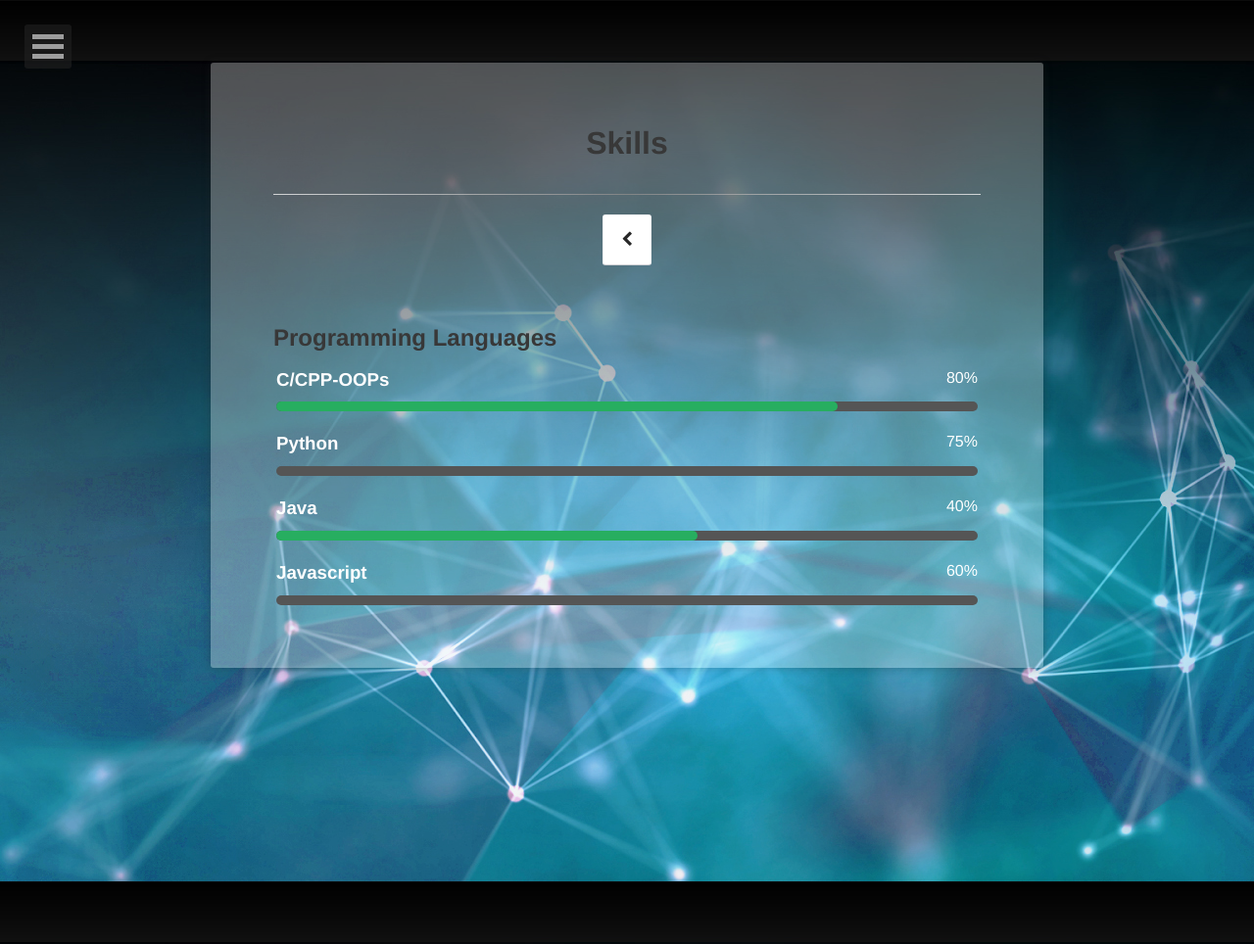
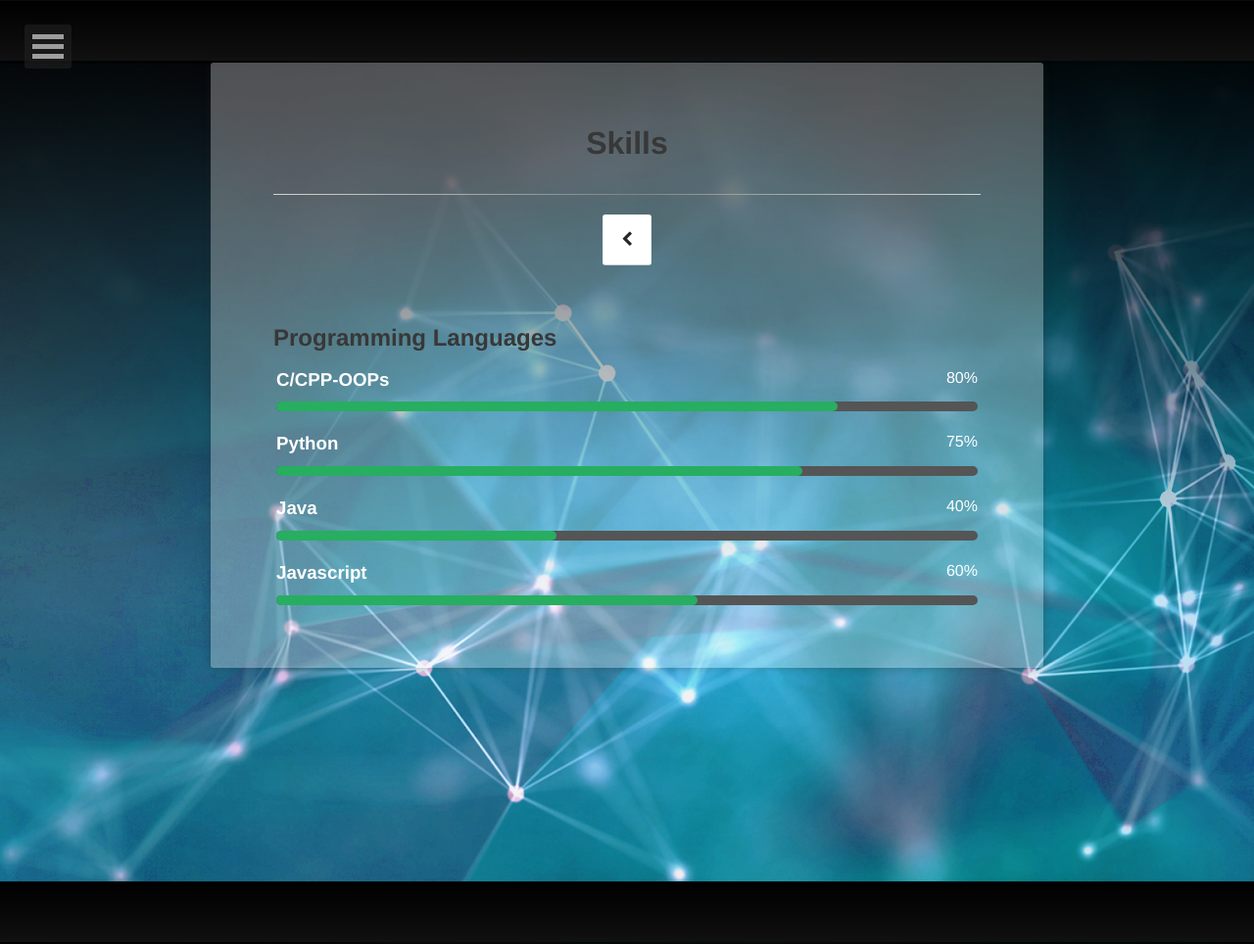
Before and after one commit to nalinraut/nalinraut.github.io, a Jekyll site: the page built from skills/index.md, in a window 1280 px wide. Shown: the whole page at 98% size. Built offline with Jekyll 4.4.1, drawn with Linux system fonts in a browser that asks for light colours.

Commit message:
Added progress bar

```diff
--- a/_sass/progress.scss
+++ b/_sass/progress.scss
@@ -29,13 +29,6 @@ $animation-delay: .7s;
   -webkit-box-sizing: border-box;
   box-sizing: border-box;
 }
-
-// html,body{
-//   background: $background-color;
-//   width: 100%;
-//   height: 100%;
-//   font-family: $font-family;
-// }
 
 .skills-bar-container{
   ul {
@@ -124,16 +117,16 @@ $animation-delay: .7s;
 .progressgreen{background-color:$green;}
 
 @-webkit-keyframes progress-cpp{0%{width: 0%;} 100%{ width: 80%;}}
-@-webkit-keyframes progress-python{0%{width: 0%;} 100%{ width: 70%;}}
+@-webkit-keyframes progress-python{0%{width: 0%;} 100%{ width: 75%;}}
 @-webkit-keyframes progress-java{0%{width: 0%;} 100%{ width: 40%;}}
 @-webkit-keyframes progress-javascript{0%{width: 0%;} 100%{ width: 60%;}}
 
 @-moz-keyframes progress-cpp{0%{width: 0%;} 100%{ width: 80%;}}
-@-moz-keyframes progress-python{0%{width: 0%;} 100%{ width: 70%;}}
+@-moz-keyframes progress-python{0%{width: 0%;} 100%{ width: 75%;}}
 @-moz-keyframes progress-java{0%{width: 0%;} 100%{ width: 40%;}}
 @-moz-keyframes progress-javascript{0%{width: 0%;} 100%{ width: 60%;}}
 
 @keyframes progress-cpp{0%{width: 0%;} 100%{ width: 80%;}}
-@keyframes progress-python{0%{width: 0%;} 100%{ width: 70%;}}
+@keyframes progress-python{0%{width: 0%;} 100%{ width: 75%;}}
 @keyframes progress-java{0%{width: 0%;} 100%{ width: 40%;}}
 @keyframes progress-javascript{0%{width: 0%;} 100%{ width: 60%;}}
--- a/skills/index.md
+++ b/skills/index.md
@@ -25,7 +25,7 @@ comments: false
       <span class="percent" id="python-pourcent"></span>
     </div>
     <div class="bar-container">
-      <span class="progressbar progressgreen" id="progress-css"></span>
+      <span class="progressbar progressgreen" id="progress-python"></span>
     </div>
   </li>
 
@@ -35,7 +35,7 @@ comments: false
       <span class="percent" id="java-pourcent"></span>
     </div>
     <div class="bar-container">
-      <span class="progressbar progressgreen" id="progress-javascript"></span>
+      <span class="progressbar progressgreen" id="progress-java"></span>
     </div>
   </li>
 
@@ -45,7 +45,7 @@ comments: false
       <span class="percent" id="javascript-pourcent"></span>
     </div>
     <div class="bar-container">
-      <span class="progressbar progressgreen" id="progress-php"></span>
+      <span class="progressbar progressgreen" id="progress-javascript"></span>
     </div>
   </li>
 
```
